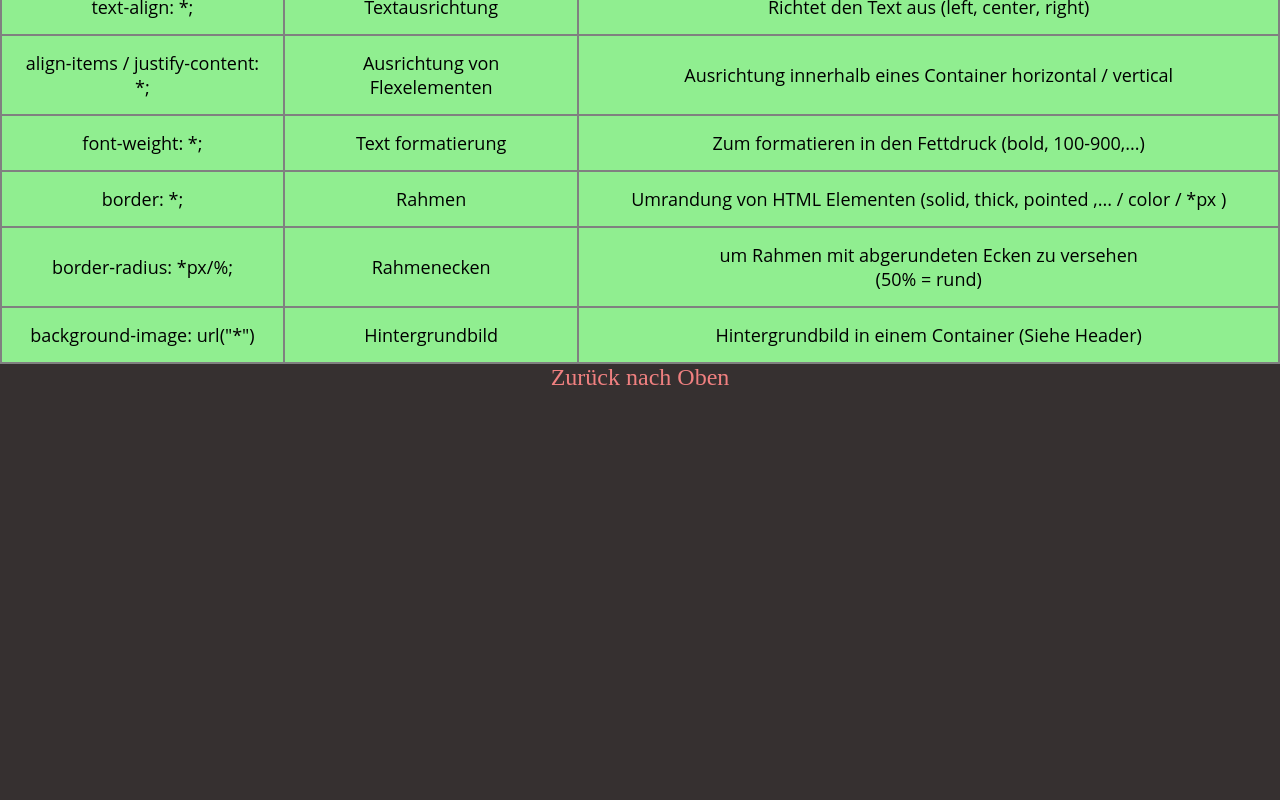
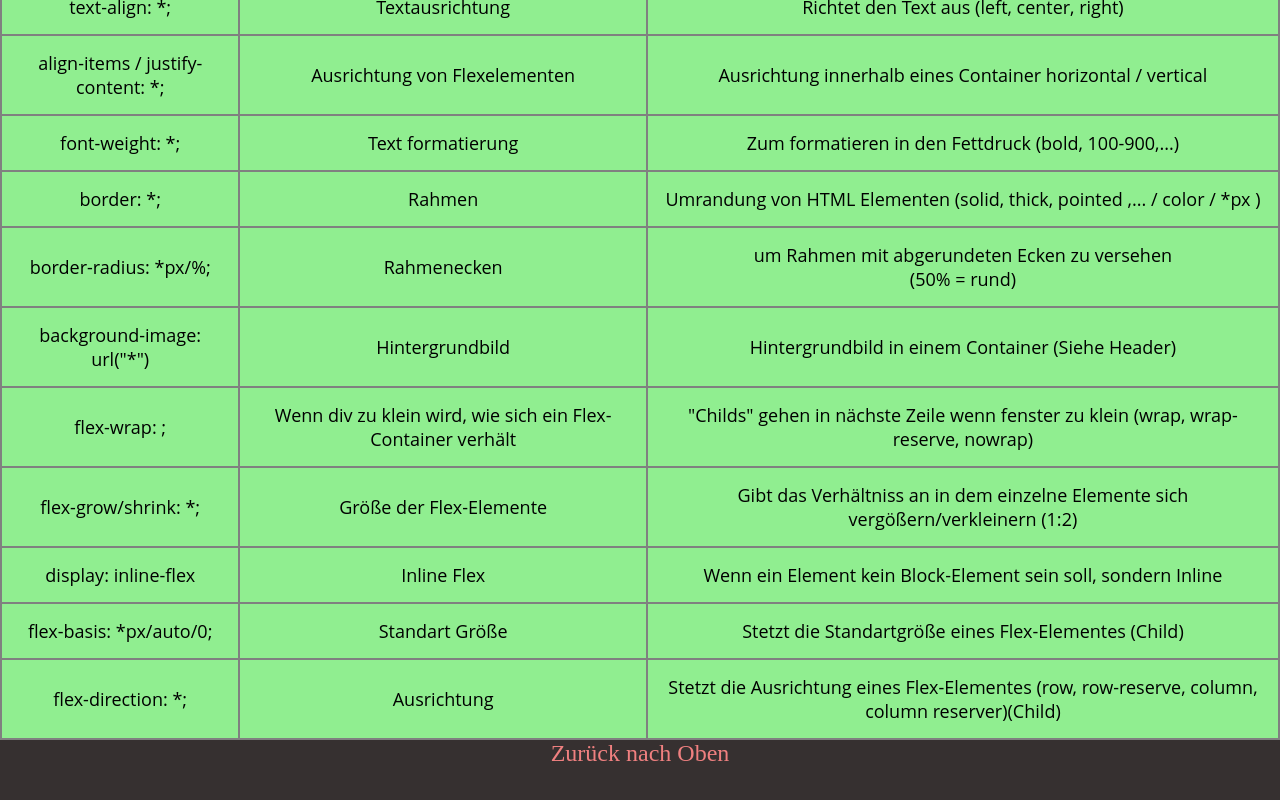
Before and after one commit to RRuisz/rruisz.github.io, a plain HTML site: page index.html in a window 1280 px wide. Shown: the part 3058-3858 px from the top of the page. Before the commit the page ends 3624 px from the top, so only its background shows below. Drawn offline with Linux system fonts and the light colour scheme.

Commit message:
Update index.html

```diff
--- a/index.html
+++ b/index.html
@@ -304,11 +304,46 @@
             <td>Hintergrundbild</td>
             <td>Hintergrundbild in einem Container (Siehe Header)</td>
           </tr>
+          <tr>
+            <td>flex-wrap: ;</td>
+            <td>Wenn div zu klein wird, wie sich ein Flex-Container verhält</td>
+            <td>
+              "Childs" gehen in nächste Zeile wenn fenster zu klein (wrap,
+              wrap-reserve, nowrap)
+            </td>
+          </tr>
+          <tr>
+            <td>flex-grow/shrink: *;</td>
+            <td>Größe der Flex-Elemente</td>
+            <td>
+              Gibt das Verhältniss an in dem einzelne Elemente sich
+              vergößern/verkleinern (1:2)
+            </td>
+          </tr>
+          <tr>
+            <td>display: inline-flex</td>
+            <td>Inline Flex</td>
+            <td>
+              Wenn ein Element kein Block-Element sein soll, sondern Inline
+            </td>
+          </tr>
+          <tr>
+            <td>flex-basis: *px/auto/0;</td>
+            <td>Standart Größe</td>
+            <td>Stetzt die Standartgröße eines Flex-Elementes (Child)</td>
+          </tr>
+          <tr>
+            <td>flex-direction: *;</td>
+            <td>Ausrichtung</td>
+            <td>
+              Stetzt die Ausrichtung eines Flex-Elementes (row, row-reserve,
+              column, column reserver)(Child)
+            </td>
+          </tr>
         </tbody>
       </table>
       <div>
         <a class="homelink" href="#home">Zurück nach Oben</a>
-
       </div>
     </div>
 
```
